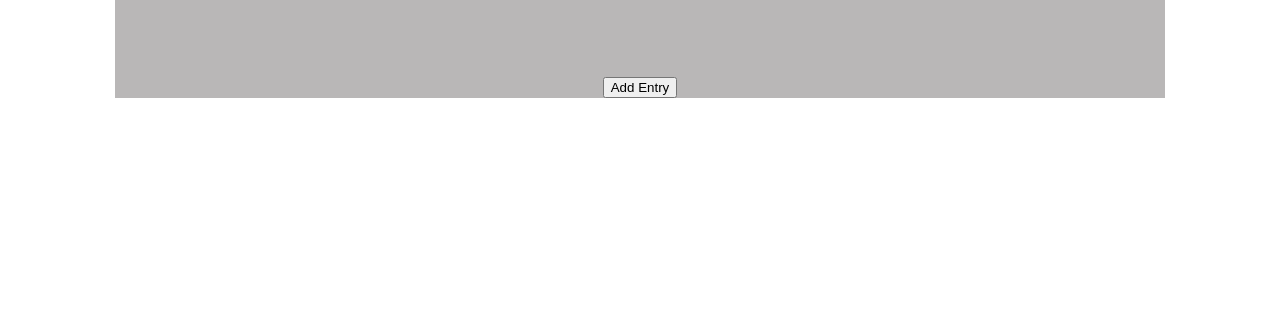
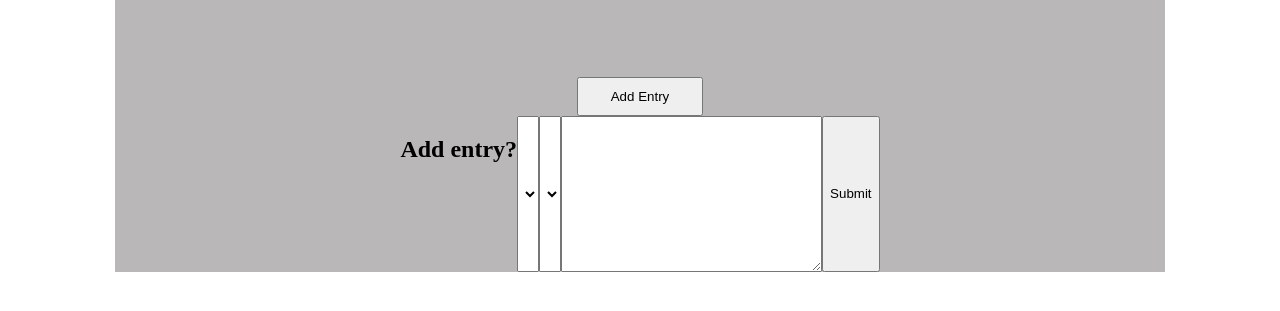
Before and after one commit to MohamadAlsyouf/week-planner, a website: page index.html in a window 1280 px wide. Shown: the part 91-402 px from the top of the page. Drawn offline with Linux system fonts and the light colour scheme.

Commit message:
added the form.

```diff
--- a/index.html
+++ b/index.html
@@ -10,7 +10,7 @@
 
 <body>
   <div class="container">
-    <div class="row header justify-center">
+    <div class="row justify-center">
       <div class="full-column">
         <h1> Weekly Planner </h1>
       </div>
@@ -18,6 +18,24 @@
     <div class="row justify-center">
       <button type="button" class="add-entry-btn">Add Entry</button>
     </div>
+    <form>
+      <div data-view="add-form" class="view-container hidden">
+        <div class="overlay">
+          <div class="row modal-wrapper">
+            <div class="row justify-center column-full">
+              <h2 class="add-your-entry">Add entry?</h2>
+              <label for=""></label>
+              <select name="" id="1"></select>
+              <label for=""></label>
+              <select name="" id="2"></select>
+              <label for=""></label>
+              <textarea name="" id="3" cols="30" rows="10"></textarea>
+              <button type="submit" class="cancel-deletion btn btn-outline-secondary">Submit</button>
+            </div>
+          </div>
+        </div>
+      </div>
+    </form>
   </div>
   <script src="main.js"></script>
 </body>
--- a/styles.css
+++ b/styles.css
@@ -16,14 +16,12 @@
   justify-content: center;
 }
 
-h2 {
-  text-align: center;
+.add-entry-btn {
+  margin-top: 10vh;
+  padding: 10px 32px;
+  cursor: pointer;
 }
 
-.header {
-
+.warning-wrapper {
+  background-color: beige;
 }
-
-.add-entry-btn {
-  margin-top: 10vh;
-}
```
